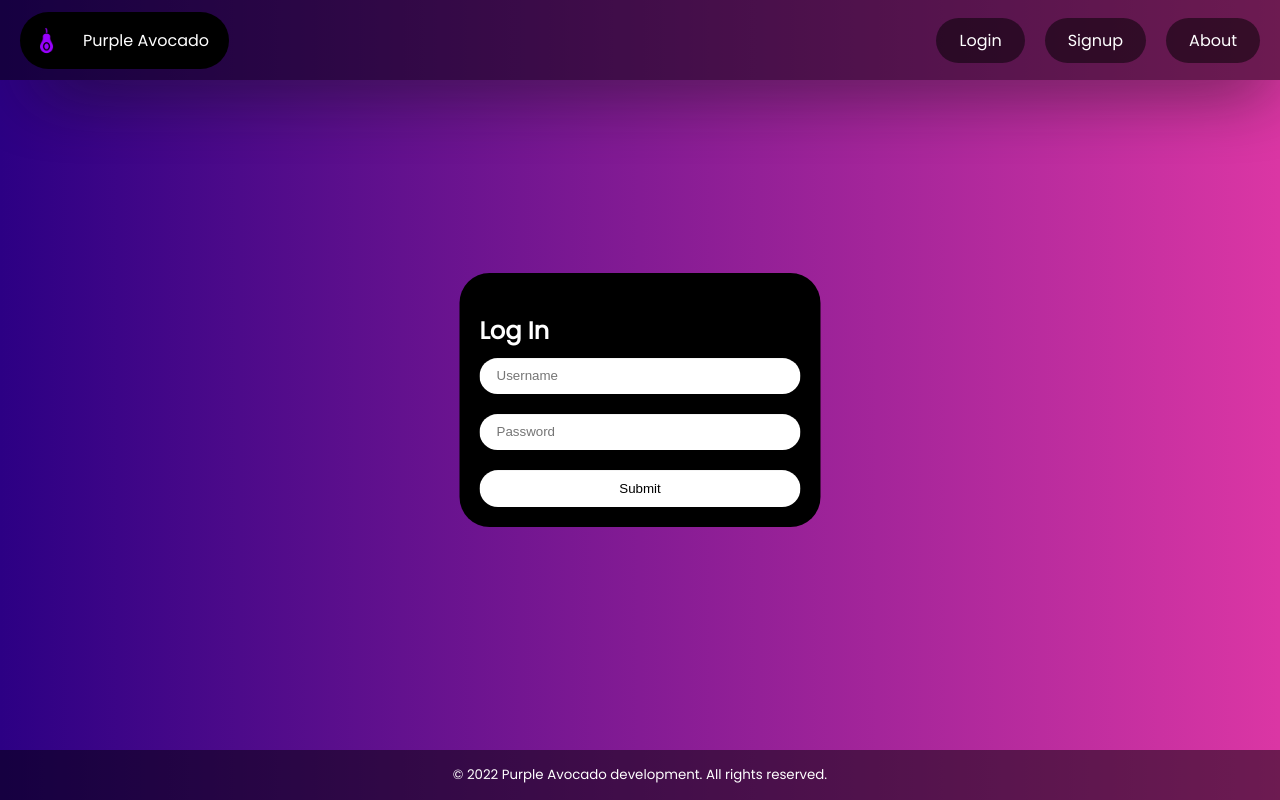
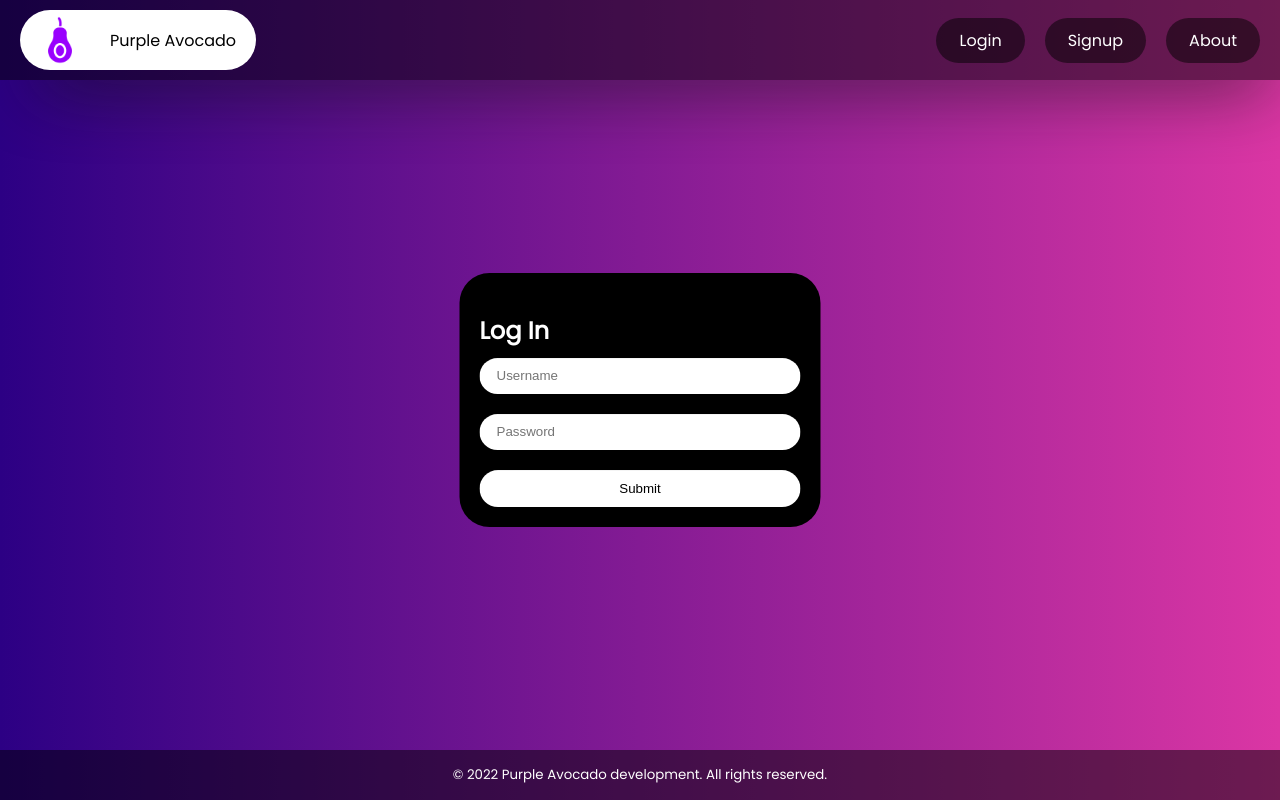
Before and after one commit to Kisokumar/purple-avocado, a React (Create React App) app in the folder front-end/: page / in a window 1280 px wide. In both pictures the pointer is over the element "Purple Avocado". Built offline with nearby package versions, Linux system fonts and the light colour scheme.

Commit message:
header styling

```diff
--- a/front-end/src/components/Header.js
+++ b/front-end/src/components/Header.js
@@ -5,7 +5,7 @@ export default function Header() {
         <a className="link" href="/">
           <div className="title-box">
             <img alt="Logo" src="/logo.png" className="logo" />
-            <p>Purple Avocado</p>
+            <p id="title">Purple Avocado</p>
           </div>
         </a>
         <ul className="nav-items">
--- a/front-end/src/css/Header.css
+++ b/front-end/src/css/Header.css
@@ -13,9 +13,10 @@
   text-decoration: none;
   }
 
+
 .title-box{
     display: flex;
-  color: white;
+    color: white;
     align-items: center;
     border-radius: 30px;
     padding-right:20px;
@@ -24,13 +25,13 @@
   }
 
 .title-box:hover{
-  background-color: black;
-  color: white;
+  background-color: white;
+  color: black;
   transition-duration: 0.1s;
 }
 
   .logo{
-    height:33px;
+    height:60px;
     padding: 0px 20px 0px 10px;
   }
 
```
